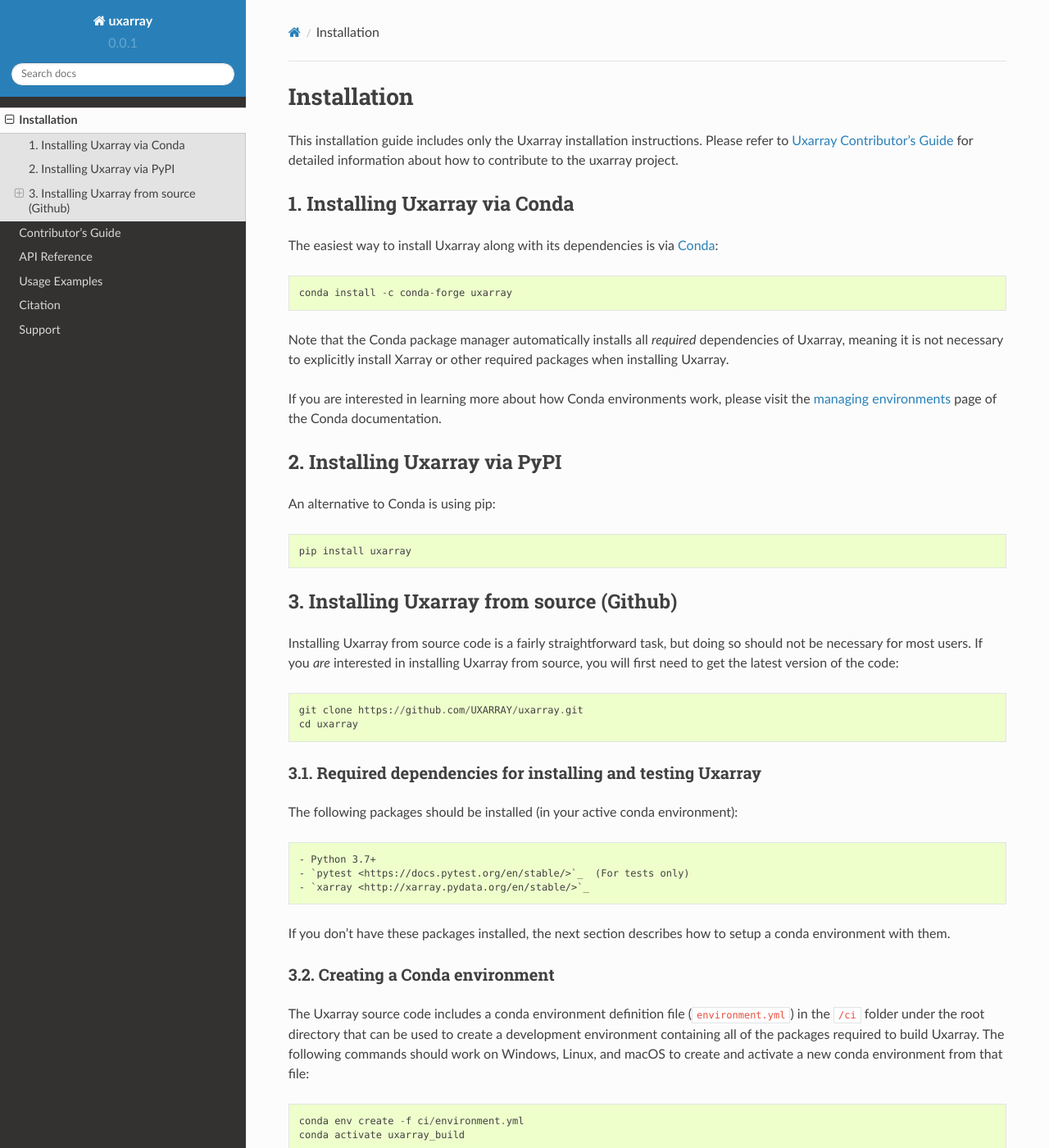
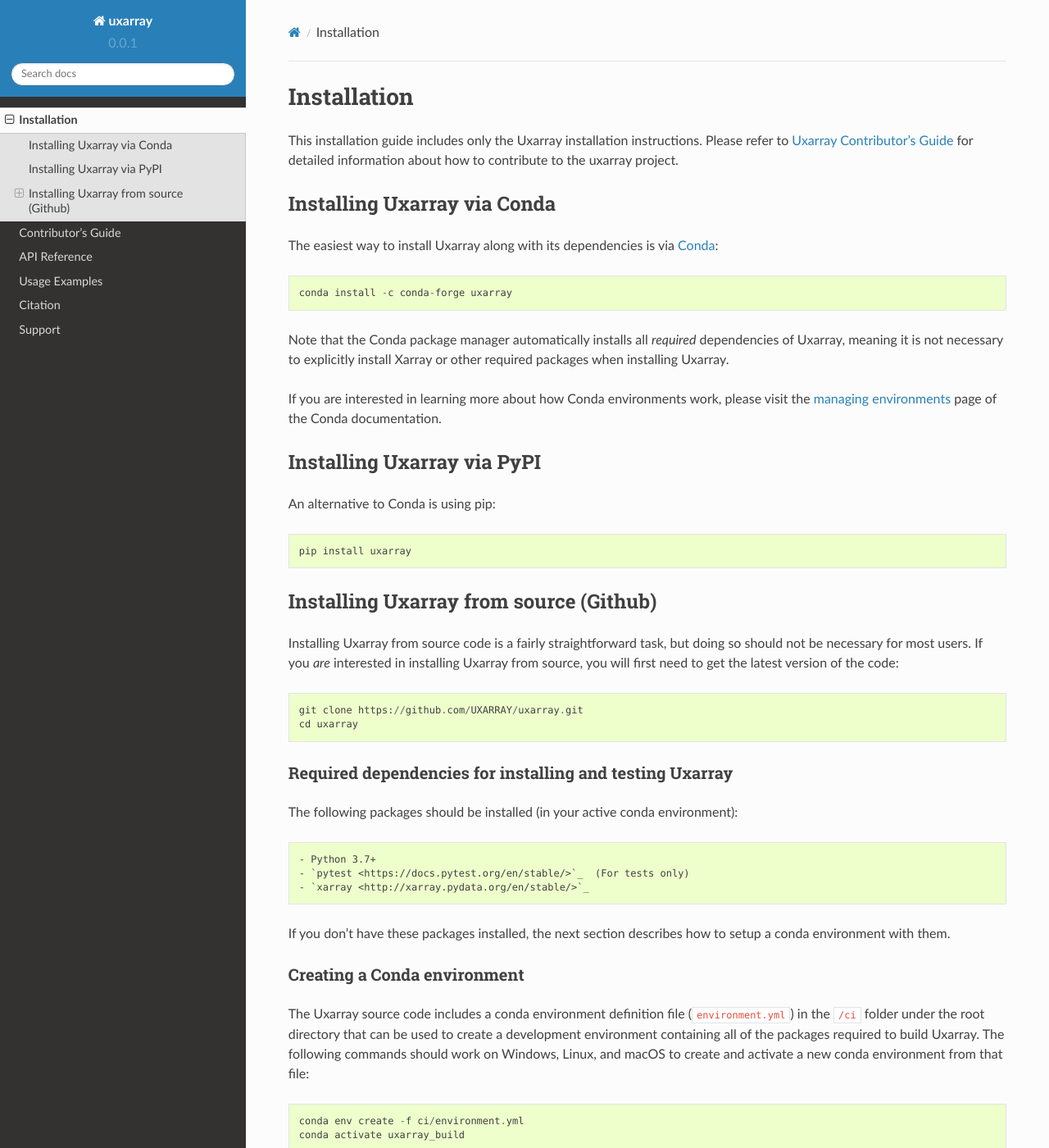
Before and after one commit to UXARRAY/uxarray, a Sphinx documentation site: the page built from docs/installation.rst, in a window 1280 px wide and 1400 px high. Shown: the whole window at 82% size. Built offline with Sphinx 7.4.7 and the Read the Docs theme 2.0.0, drawn with Linux system fonts in a browser that asks for light colours; some of the changed text lies outside the part shown.

Commit message:
Revert title numberings

```diff
--- a/docs/installation.rst
+++ b/docs/installation.rst
@@ -5,8 +5,8 @@
 refer to `Uxarray Contributor's Guide <https://uxarray.readthedocs.io/en/latest/contributing.html>`_
 for detailed information about how to contribute to the uxarray project.
 
-1. Installing Uxarray via Conda
--------------------------------
+Installing Uxarray via Conda
+----------------------------
 
 The easiest way to install Uxarray along with its dependencies is via
 `Conda <http://conda.pydata.org/docs/>`_::
@@ -21,15 +21,15 @@
 visit the `managing environments <https://docs.conda.io/projects/conda/en/latest/user-guide/tasks/manage-environments.html>`_
 page of the Conda documentation.
 
-2. Installing Uxarray via PyPI
-------------------------------
+Installing Uxarray via PyPI
+---------------------------
 
 An alternative to Conda is using pip::
 
     pip install uxarray
 
-3. Installing Uxarray from source (Github)
-------------------------------------------
+Installing Uxarray from source (Github)
+---------------------------------------
 
 Installing Uxarray from source code is a fairly straightforward task, but
 doing so should not be necessary for most users. If you `are` interested in
@@ -39,7 +39,7 @@
     git clone https://github.com/UXARRAY/uxarray.git
     cd uxarray
 
-3.1. Required dependencies for installing and testing Uxarray
+Required dependencies for installing and testing Uxarray
 ^^^^^^^^^^^^^^^^^^^^^^^^^^^^^^^^^^^^^^^^^^^^^^^^^^^^^^^^
 
 The following packages should be installed (in your active conda
@@ -52,7 +52,7 @@
 If you don't have these packages installed, the next section describes
 how to setup a conda environment with them.
 
-3.2. Creating a Conda environment
+Creating a Conda environment
 ^^^^^^^^^^^^^^^^^^^^^^^^^^^^
 
 The Uxarray source code includes a conda environment definition file
@@ -65,7 +65,7 @@
     conda env create -f ci/environment.yml
     conda activate uxarray_build
 
-3.3. Installing from source
+Installing from source
 ^^^^^^^^^^^^^^^^^^^^^^
 
 Once the dependencies listed above are installed, you can install
```
